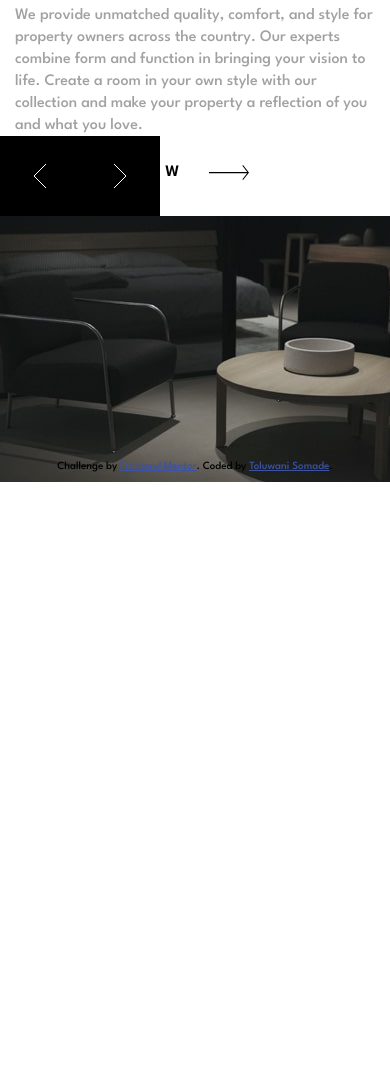
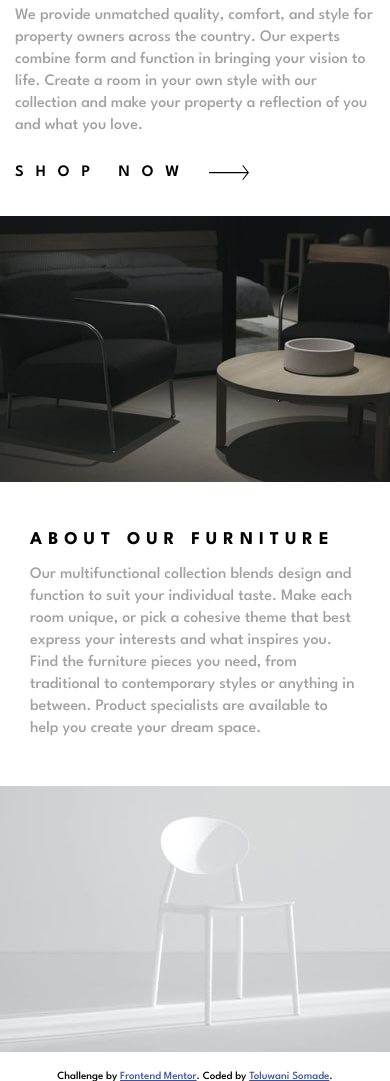
Before and after one commit to Adesmith001/room-homepage, a plain HTML site: page index.html in a window 390 px wide. Shown: the part 518-1599 px from the top of the page. Before the commit the page ends 1004 px from the top, so only its background shows below. Drawn offline with Linux system fonts and the light colour scheme; a script that the page names is missing.

Commit message:
bottom sections, fotter and arrow

```diff
--- a/style.css
+++ b/style.css
@@ -297,4 +297,57 @@ footer {
     opacity: 0.5;
     cursor: pointer;
   }
+  .bottom-section {
+    width: 100vw;
+    min-width: 0px;
+    flex-direction: column;
+  }
+  .arrow-box {
+    width: 80px;
+    height: 40px;
+    top: -40px;
+    right: 0px;
+    left: auto;
+  }
+  .arrow-box div {
+    width: 40px;
+    height: 40px;
+  }
+  .arrow-box div img {
+    width: 20%;
+  }
+  .bottom-image {
+    width: 100%;
+  }
+  .bottom-description {
+    display: flex;
+    flex-direction: column;
+    justify-content: center;
+    align-items: center;
+    flex-grow: 0;
+    flex-shrink: 0;
+    overflow: hidden;
+    min-width: 0px;
+    width: 100vw;
+    height: 300px;
+  }
+  .bottom-description > div {
+    width: 330px;
+    height: 240px;
+  }
+  .bottom-description > div h2 {
+    text-transform: uppercase;
+    letter-spacing: 6px;
+    font-size: 18px;
+  }
+  .bottom-description > div p {
+    color: var(--theme-dark-gray);
+    font-size: 16px;
+    line-height: 22px;
+  }
+  footer {
+    width: 100%;
+    position: absolute;
+    bottom: -25px;
+  }
 }
```
